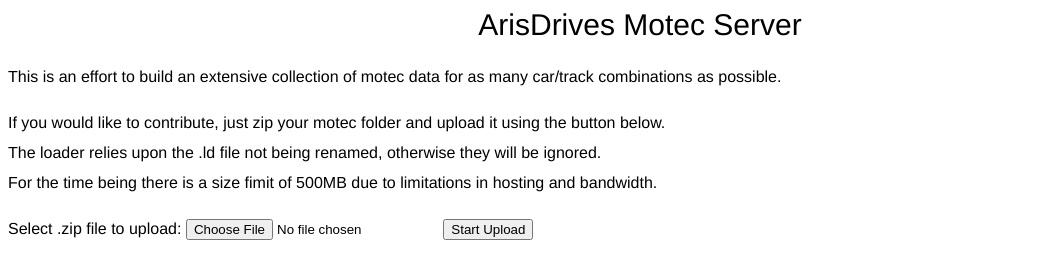
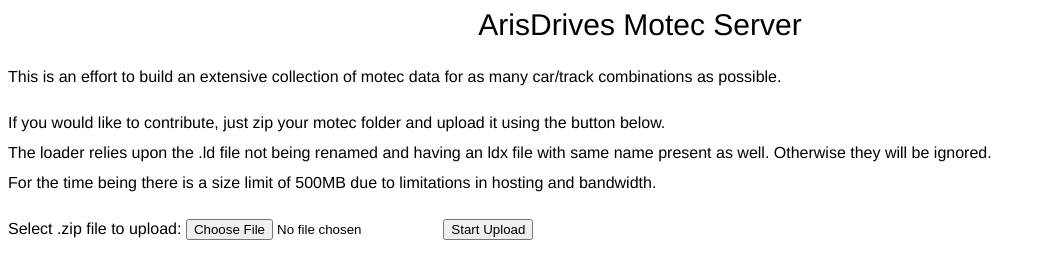
Before and after one commit to maxupp/ACCmotec, a PHP site: page / in a window 1280 px wide. Shown: the top 257 px of the page, without its empty margins (0-1046 px from the left). Run offline with PHP 8.4, Linux system fonts and the light colour scheme; data that the repository does not hold is empty.

Commit message:
we still need ldx

```diff
--- a/frontend/index.php
+++ b/frontend/index.php
@@ -9,9 +9,9 @@
 </p>
 <p>
     If you would like to contribute, just zip your motec folder and upload it using the button below. <br>
-    The loader relies upon the .ld file not being renamed, otherwise they will be ignored.
+    The loader relies upon the .ld file not being renamed and having an ldx file with same name present as well. Otherwise they will be ignored.
     <br>
-    For the time being there is a size fimit of 500MB due to limitations in hosting and bandwidth.
+    For the time being there is a size limit of 500MB due to limitations in hosting and bandwidth.
 </p>
 <!DOCTYPE html>
 <form action="upload.php" method="post" enctype="multipart/form-data">
@@ -45,6 +45,7 @@ echo '<table border="0" cellspacing="2" cellpadding="2">
           <td> <font face="Arial">Best Laptime</font> </td>
           <td> <font face="Arial">Best Lap</font> </td>
           <td> <font face="Arial">Motec Download</font> </td>
+          <td> <font face="Arial">LDX Download</font> </td>
       </tr>';
 
 if ($result = $mysqli->query($query)) {
@@ -61,6 +62,7 @@ if ($result = $mysqli->query($query)) {
         $field5name = gmdate("i:s", $row["best_time"]) . $decimal;
         $field6name = $row["best_lap"];
         $field7name = $row["filename"] . '.ld';
+        $field8name = $row["filename"] . '.ldx';
 
         echo '<tr>
                   <td>'.$field1name.'</td>
@@ -70,6 +72,7 @@ if ($result = $mysqli->query($query)) {
                   <td><b>'.$field5name.'</b></td>
                   <td>'.$field6name.'</td>
                   <td><a href="download.php?file='.$field7name.'">Download</a></td>
+                  <td><a href="download.php?file='.$field8name.'">Download</a></td>
               </tr>';
     }
     $result->free();
```
Also changed, not shown: 1 other file.
